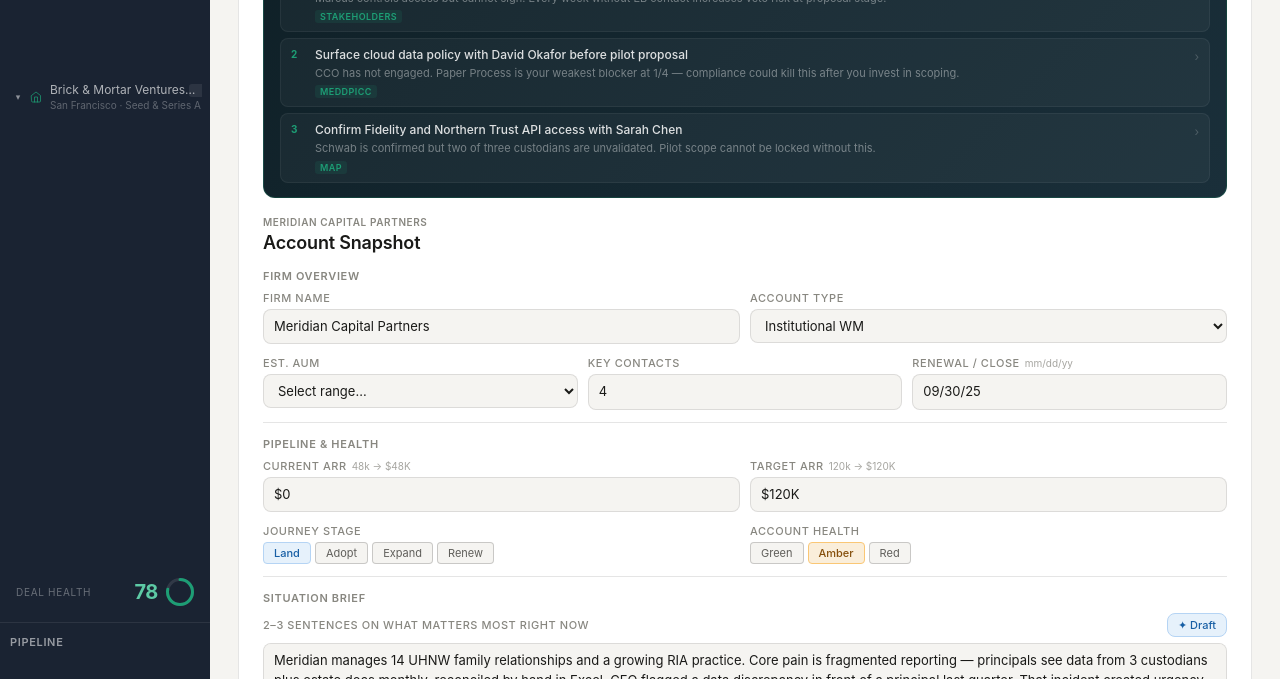
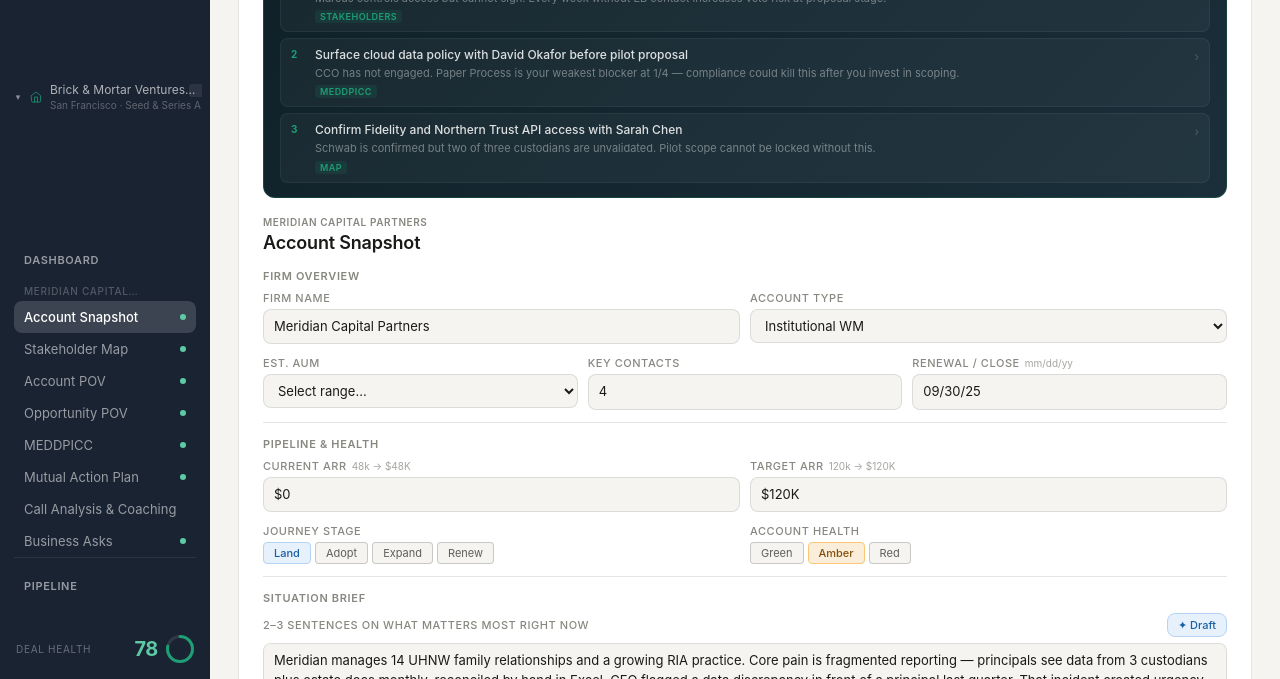
Before and after one commit to tdouglas-roundhouse/playbk-opportunity-plan, a website: page index.html in a window 1280 px wide. Both pictures are taken after a click on the element 420 px from the left and 509 px from the top of the page. Shown: the part 121-800 px from the top of the page. Drawn offline with Linux system fonts and the light colour scheme.

Commit message:
Add files via upload

```diff
--- a/index.html
+++ b/index.html
@@ -548,7 +548,7 @@ select.field-input{cursor:pointer}
       </div>
     </div>
     <div class="tree-nav" id="treeNav"></div>
-    <div class="sidebar-nav" id="sidebarNav" style="display:none"></div>
+    <div class="sidebar-nav" id="sidebarNav"></div>
   </nav>
 
   <!-- Content -->
@@ -1275,12 +1275,41 @@ function renderOppBar() {
 }
 
 function renderSidebar() {
-  // Section pills now live inside the tree (injected after active deal node)
-  // This function handles deal health and the PIPELINE pill only
-
+  const nav = document.getElementById('sidebarNav');
+  if (!nav) return;
+  nav.innerHTML = '';
+
+  const topPillStyle = 'font-size:11px;letter-spacing:0.06em;text-transform:uppercase;font-weight:600;border-radius:8px';
+
+  // DASHBOARD pill
+  const dashBtn = document.createElement('button');
+  dashBtn.className = 'nav-pill' + (showDashboard && !showPipeline ? ' active' : '');
+  dashBtn.style.cssText = topPillStyle;
+  dashBtn.textContent = 'DASHBOARD';
+  dashBtn.onclick = () => { showDashboard = true; showPipeline = false; render(); };
+  nav.appendChild(dashBtn);
+
+  // Opportunity section pills
+  if (!showDashboard && !showPipeline && opp()) {
+    const divLabel = document.createElement('div');
+    divLabel.style.cssText = 'font-size:10px;letter-spacing:0.07em;text-transform:uppercase;color:rgba(255,255,255,0.25);padding:10px 10px 4px;font-weight:500';
+    divLabel.textContent = opp().name.length > 18 ? opp().name.slice(0, 16) + '…' : opp().name;
+    nav.appendChild(divLabel);
+
+    SLIDES.filter(s => s.id !== 'dashboard' && s.id !== 'pipeline').forEach((s, i) => {
+      const actualIdx = i + 1;
+      const btn = document.createElement('button');
+      const filled = isSlideFilled(s.id);
+      const isActive = opp().currentSlide === actualIdx;
+      btn.className = 'nav-pill' + (isActive ? ' active' : '');
+      btn.innerHTML = s.title + `<span class="nav-pip${filled ? ' filled' : ''}"></span>`;
+      btn.onclick = () => { opp().currentSlide = actualIdx; render(); };
+      nav.appendChild(btn);
+    });
+  }
+
+  // Deal health
   const sidebar = document.querySelector('.sidebar');
-
-  // Deal health ring — bottom of sidebar when in an opp
   let healthEl = document.getElementById('sidebarHealth');
   if (!healthEl) {
     const div = document.createElement('div');
@@ -1300,19 +1329,25 @@ function renderSidebar() {
     } else { healthEl.innerHTML = ''; }
   } else { healthEl.innerHTML = ''; }
 
-  // PIPELINE pill — pinned at very bottom
-  let pipelineBtn = document.getElementById('pipelineNavBtn');
-  if (!pipelineBtn) {
-    pipelineBtn = document.createElement('button');
-    pipelineBtn.id = 'pipelineNavBtn';
-    sidebar.appendChild(pipelineBtn);
-  }
-  const topPillStyle = 'font-size:11px;letter-spacing:0.06em;text-transform:uppercase;font-weight:600;border-radius:8px';
+  // Pipeline + opp switcher at bottom
+  const spacer = document.createElement('div');
+  spacer.style.cssText = 'flex:1';
+  nav.appendChild(spacer);
+
+  const pipelineDivider = document.createElement('div');
+  pipelineDivider.style.cssText = 'height:0.5px;background:rgba(255,255,255,0.08);margin:0 0 14px';
+  nav.appendChild(pipelineDivider);
+
+  const pipelineBtn = document.createElement('button');
   pipelineBtn.className = 'nav-pill' + (showPipeline ? ' active' : '');
-  pipelineBtn.style.cssText = topPillStyle + ';border-top:0.5px solid rgba(255,255,255,0.08);border-radius:0;padding-top:12px;margin-bottom:22px';
+  pipelineBtn.style.cssText = topPillStyle + ';margin-bottom:22px';
   const logCount = getLog().length;
   pipelineBtn.innerHTML = `PIPELINE${logCount > 0 ? ` <span style="font-size:10px;font-weight:600;background:rgba(255,255,255,0.12);color:rgba(255,255,255,0.7);border-radius:10px;padding:1px 7px;margin-left:4px;letter-spacing:0">${logCount}</span>` : ''}`;
   pipelineBtn.onclick = () => { showPipeline = true; showDashboard = false; render(); };
+  nav.appendChild(pipelineBtn);
+
+  const old = document.getElementById('pipelineNavBtn');
+  if (old) old.remove();
 }
 
 function isSlideFilled(id) {
```
